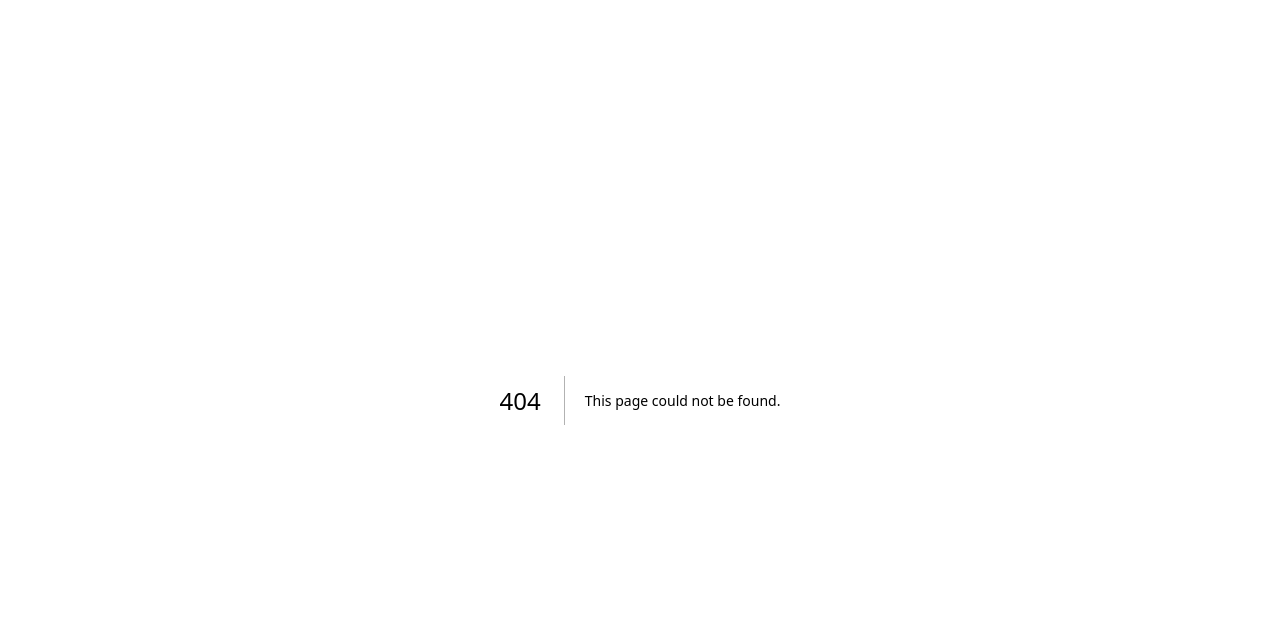
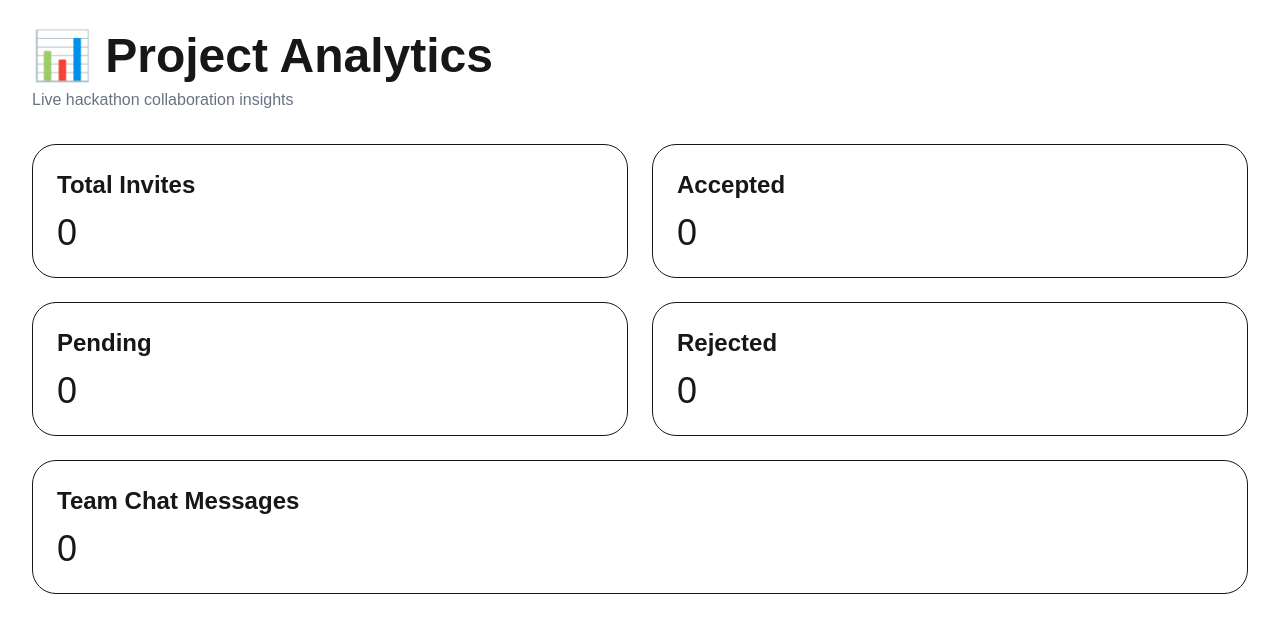
Before and after one commit to Sheran2004/SkillBridge-AI, a Next.js app: page /analytics in a window 1280 px wide. Before the commit this address had no page. Shown: the top 632 px of the page. Built offline with nearby package versions, Linux system fonts and the light colour scheme; no server answers; the database is empty.

Commit message:
add project analytics dashboard

```diff
--- /dev/null
+++ b/app/analytics/page.tsx
@@ -0,0 +1,108 @@
+"use client";
+
+import { useEffect, useState } from "react";
+import { onValue, ref } from "firebase/database";
+import { rtdb } from "@/lib/firebase";
+
+export default function AnalyticsPage() {
+  const [stats, setStats] = useState({
+    totalInvites: 0,
+    accepted: 0,
+    rejected: 0,
+    pending: 0,
+    totalMessages: 0,
+  });
+
+  useEffect(() => {
+    const inviteRef = ref(rtdb, "team-invites");
+    const chatRef = ref(rtdb, "team-chat");
+
+    onValue(inviteRef, (snapshot) => {
+      const data = snapshot.val() || {};
+      const values = Object.values(data) as {
+        status: string;
+      }[];
+
+      setStats((prev) => ({
+        ...prev,
+        totalInvites: values.length,
+        accepted: values.filter(
+          (v) => v.status === "accepted"
+        ).length,
+        rejected: values.filter(
+          (v) => v.status === "rejected"
+        ).length,
+        pending: values.filter(
+          (v) => v.status === "pending"
+        ).length,
+      }));
+    });
+
+    onValue(chatRef, (snapshot) => {
+      const data = snapshot.val() || {};
+
+      setStats((prev) => ({
+        ...prev,
+        totalMessages: Object.keys(data).length,
+      }));
+    });
+  }, []);
+
+  return (
+    <main className="min-h-screen bg-white p-8">
+      <h1 className="text-5xl font-bold">
+        📊 Project Analytics
+      </h1>
+      <p className="text-gray-500 mt-2">
+        Live hackathon collaboration insights
+      </p>
+
+      <div className="grid md:grid-cols-2 gap-6 mt-8">
+        <div className="border rounded-3xl p-6">
+          <h2 className="text-2xl font-bold">
+            Total Invites
+          </h2>
+          <p className="text-4xl mt-3">
+            {stats.totalInvites}
+          </p>
+        </div>
+
+        <div className="border rounded-3xl p-6">
+          <h2 className="text-2xl font-bold">
+            Accepted
+          </h2>
+          <p className="text-4xl mt-3">
+            {stats.accepted}
+          </p>
+        </div>
+
+        <div className="border rounded-3xl p-6">
+          <h2 className="text-2xl font-bold">
+            Pending
+          </h2>
+          <p className="text-4xl mt-3">
+            {stats.pending}
+          </p>
+        </div>
+
+        <div className="border rounded-3xl p-6">
+          <h2 className="text-2xl font-bold">
+            Rejected
+          </h2>
+          <p className="text-4xl mt-3">
+            {stats.rejected}
+          </p>
+        </div>
+
+        <div className="border rounded-3xl p-6 md:col-span-2">
+          <h2 className="text-2xl font-bold">
+            Team Chat Messages
+          </h2>
+          <p className="text-4xl mt-3">
+            {stats.totalMessages}
+          </p>
+        </div>
+      </div>
+    </main>
+  );
+}
```
